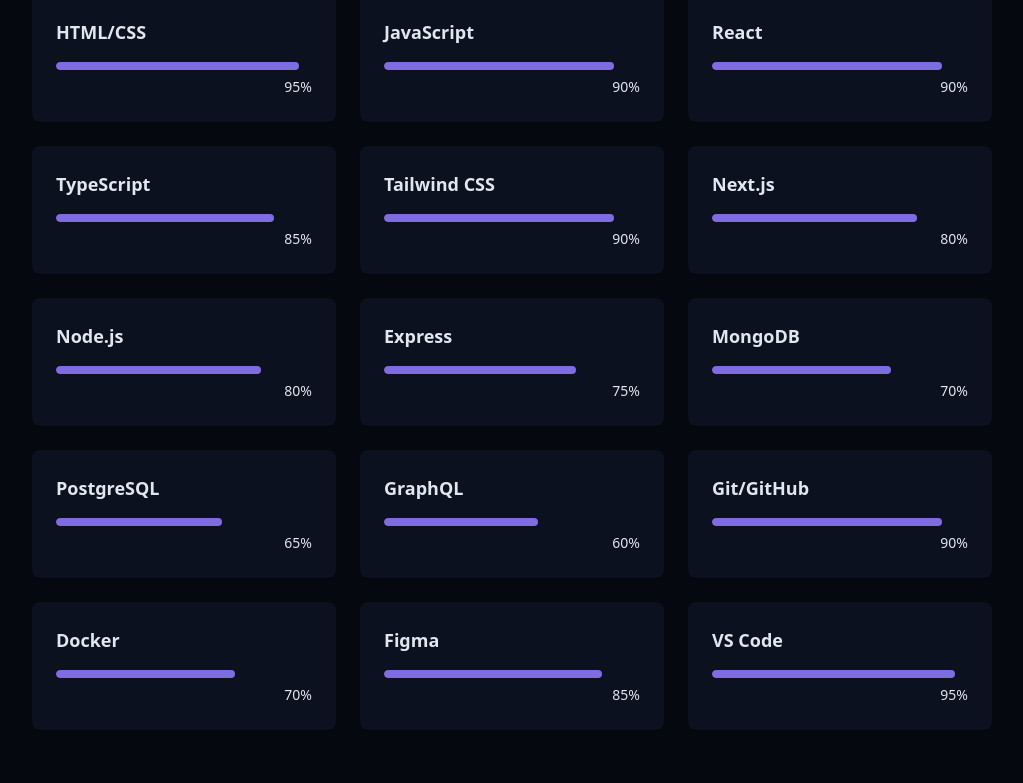
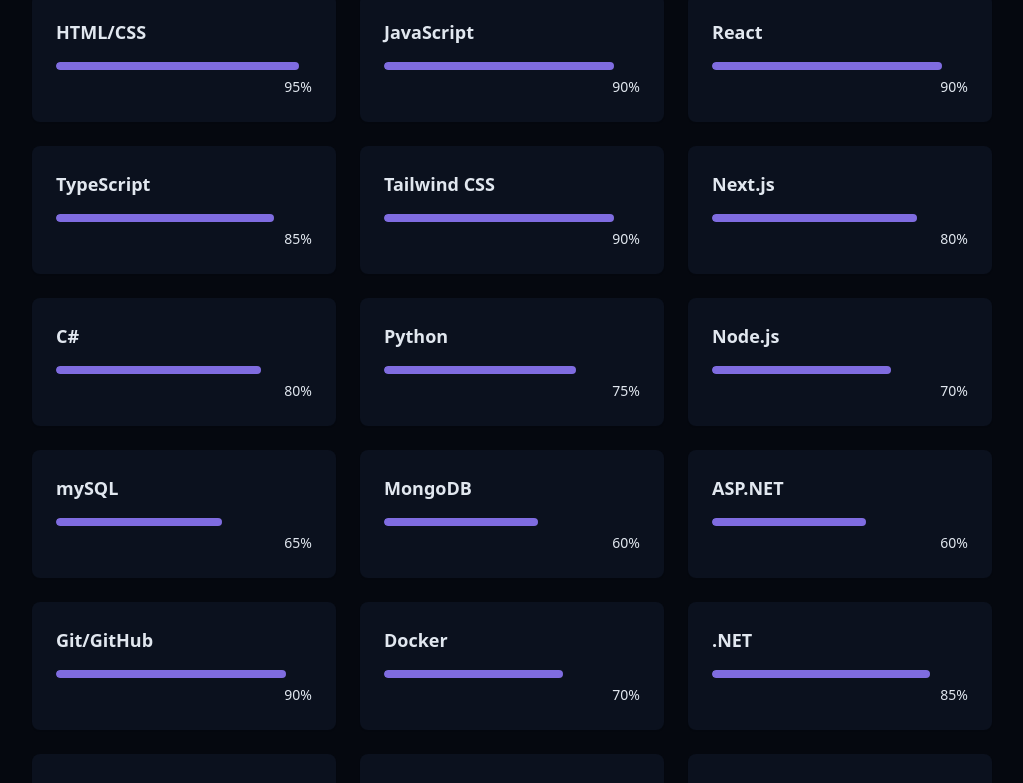
Before and after one commit to KhulisoJohn/portfolio, a React (Vite) app: page / in a window 1280 px wide. Shown: the part 2000-2783 px from the top of the page, without its empty margins (128-1151 px from the left). Built offline with nearby package versions, Linux system fonts and the light colour scheme.

Commit message:
initial commit

```diff
--- a/src/components/SkillsSection.jsx
+++ b/src/components/SkillsSection.jsx
@@ -11,17 +11,21 @@
   { name: "Next.js", level: 80, category: "frontend" },
 
   // Backend
-  { name: "Node.js", level: 80, category: "backend" },
-  { name: "Express", level: 75, category: "backend" },
-  { name: "MongoDB", level: 70, category: "backend" },
-  { name: "PostgreSQL", level: 65, category: "backend" },
-  { name: "GraphQL", level: 60, category: "backend" },
+  { name: "C#", level: 80, category: "backend" },
+  { name: "Python", level: 75, category: "backend" },
+  { name: "Node.js", level: 70, category: "backend" },
+  { name: "mySQL", level: 65, category: "backend" },
+  { name: "MongoDB", level: 60, category: "backend" },
+  { name: "ASP.NET", level: 60, category: "backend" },
+
 
   // Tools
   { name: "Git/GitHub", level: 90, category: "tools" },
   { name: "Docker", level: 70, category: "tools" },
-  { name: "Figma", level: 85, category: "tools" },
+  { name: ".NET", level: 85, category: "tools" },
   { name: "VS Code", level: 95, category: "tools" },
+   { name: "MMSQL Server", level: 85, category: "tools" },
+  { name: "Azure Cloud", level: 95, category: "tools" },
 ];
 
 const categories = ["all", "frontend", "backend", "tools"];
```
